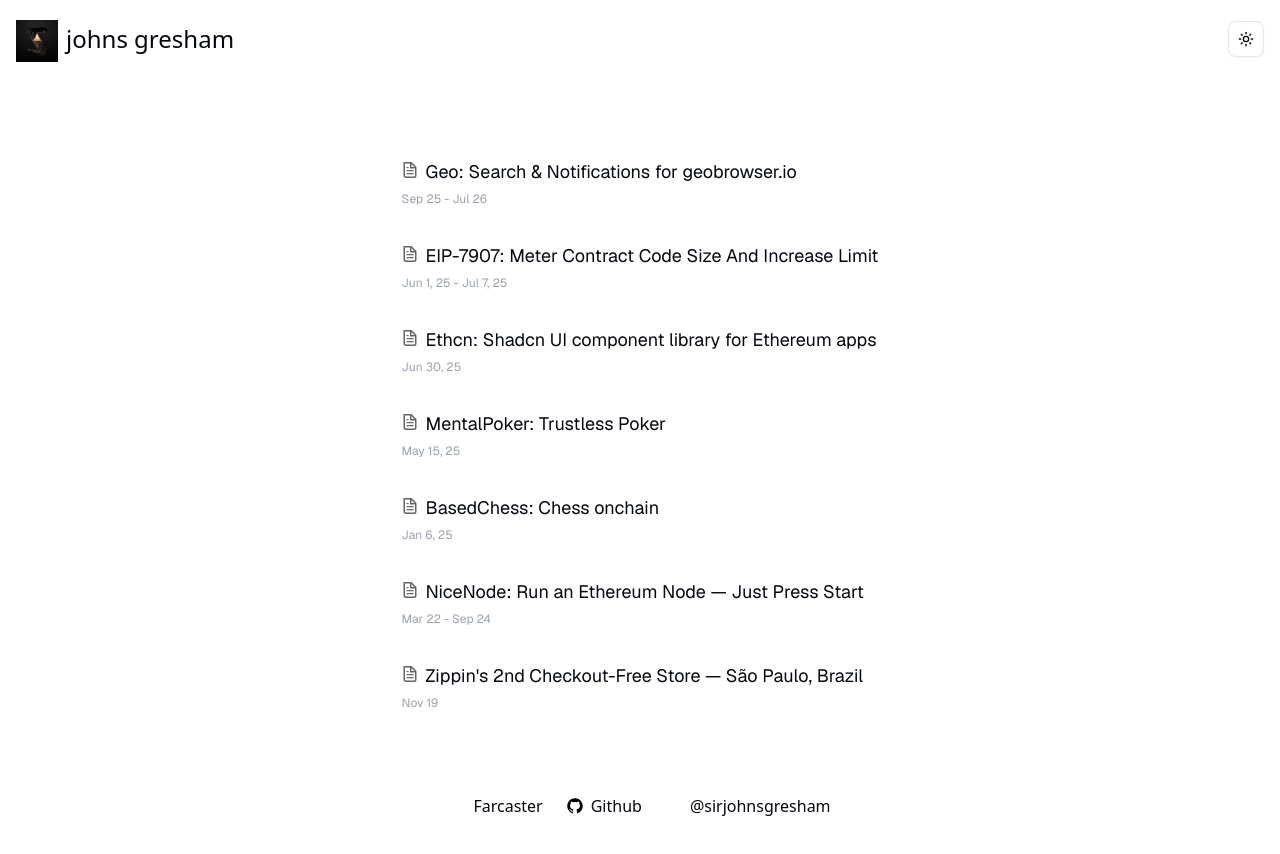
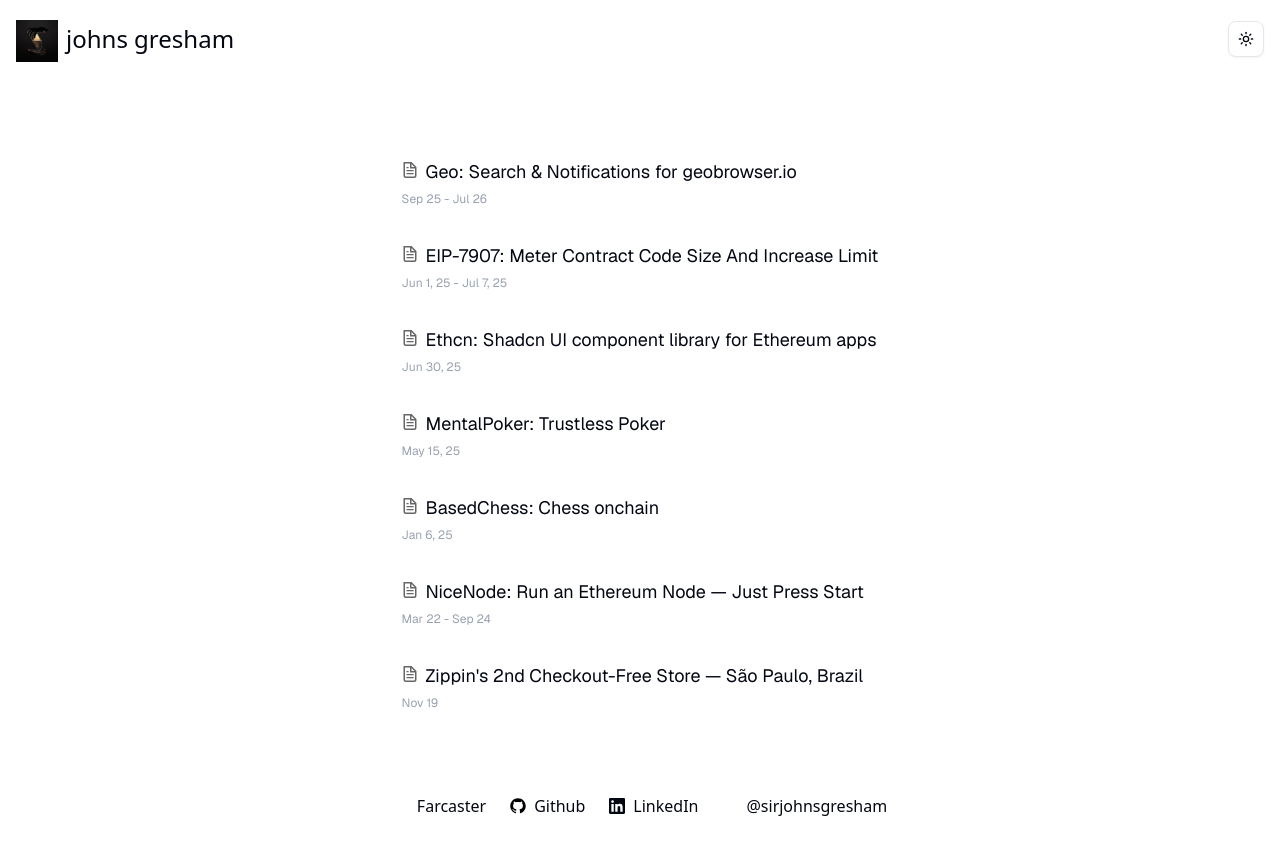
Before and after one commit to jgresham/jgresham.xyz, a Next.js app: page / in a window 1280 px wide. Shown: the top 854 px of the page. Built offline with nearby package versions, Linux system fonts and the light colour scheme.

Commit message:
Add LinkedIn link to footer

```diff
--- a/app/layout.tsx
+++ b/app/layout.tsx
@@ -148,6 +148,23 @@
             </Link>
             <Link
               className="flex items-center gap-2 hover:underline hover:underline-offset-4"
+              href="https://www.linkedin.com/in/johnsgresham/"
+              target="_blank"
+              rel="noopener noreferrer me"
+            >
+              <svg
+                aria-hidden
+                width="16"
+                height="16"
+                viewBox="0 0 24 24"
+                fill="currentColor"
+              >
+                <path d="M20.447 20.452h-3.554v-5.569c0-1.328-.027-3.037-1.852-3.037-1.853 0-2.136 1.445-2.136 2.939v5.667H9.351V9h3.414v1.561h.046c.477-.9 1.637-1.85 3.37-1.85 3.601 0 4.267 2.37 4.267 5.455v6.286zM5.337 7.433c-1.144 0-2.063-.926-2.063-2.064 0-1.14.92-2.064 2.063-2.064 1.14 0 2.064.925 2.064 2.064 0 1.139-.925 2.064-2.064 2.064zm1.782 13.019H3.555V9h3.564v11.452zM22.225 0H1.771C.792 0 0 .774 0 1.729v20.542C0 23.227.792 24 1.771 24h20.451C23.2 24 24 23.227 24 22.271V1.729C24 .774 23.2 0 22.222 0h.003z" />
+              </svg>
+              LinkedIn
+            </Link>
+            <Link
+              className="flex items-center gap-2 hover:underline hover:underline-offset-4"
               href="https://x.com/SirJohnsGresham"
               target="_blank"
               rel="noopener noreferrer"
```
